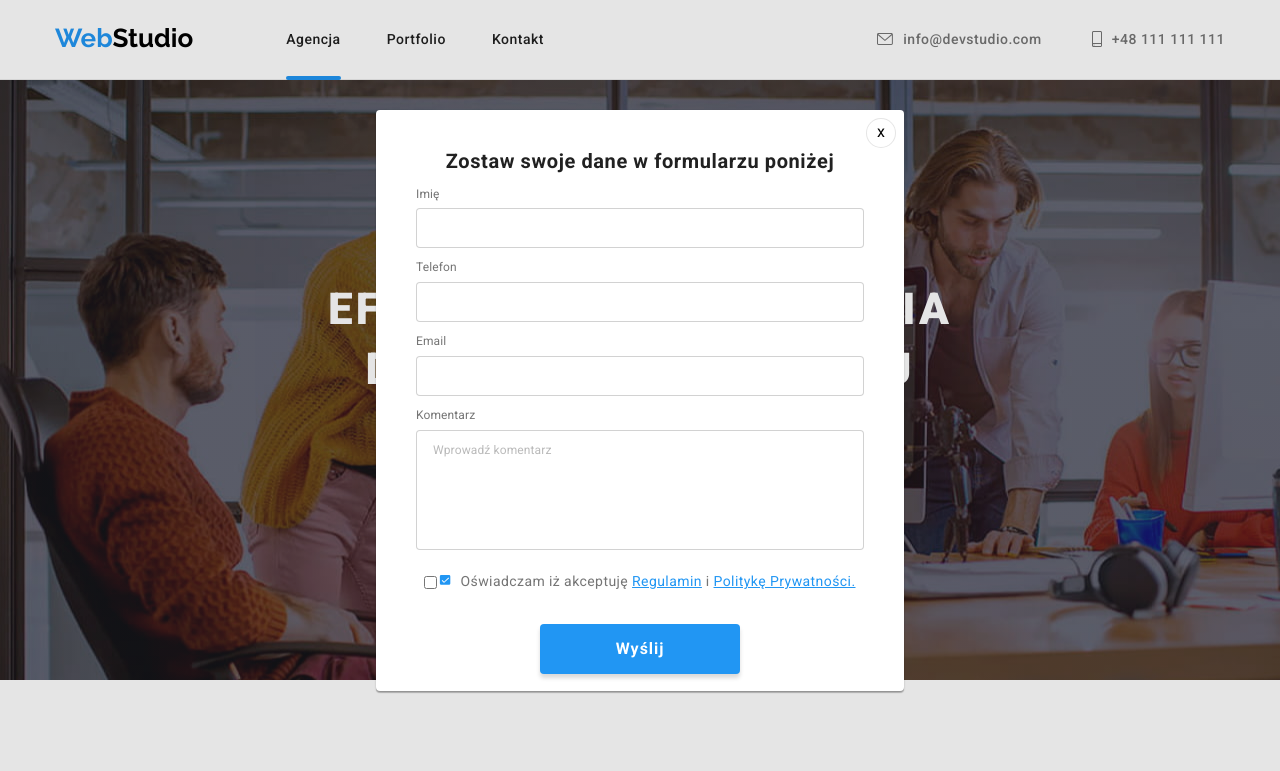
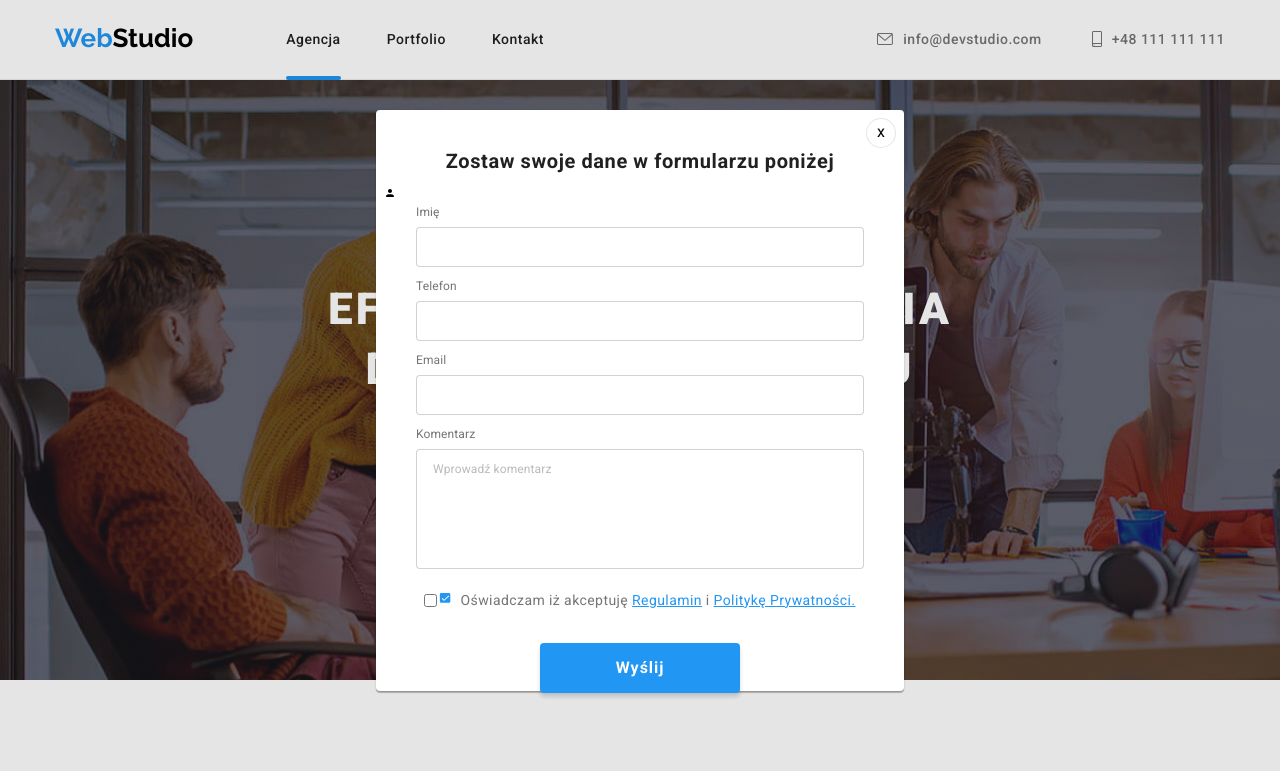
Before and after one commit to taaleksandra/goit-markup-hw-06, a plain HTML site: page index.html in a window 1280 px wide. Both pictures are taken after a click on the button "Zamów usługę". Shown: the top 771 px of the page. Drawn offline with nearby package versions, Linux system fonts and the light colour scheme.

Commit message:
modal form styles

```diff
--- a/index.html
+++ b/index.html
@@ -371,6 +371,9 @@
         <button type="button" class="close-btn" data-modal-close>x</button>
         <h3>Zostaw swoje dane w formularzu poniżej</h3>
         <form class="modal-form" name="contact-form" autocomplete="on">
+          <svg width="12" height="12">
+            <use href="images/sprite-min.svg#icon-person-black"></use>
+          </svg>
           <label>
             <span>Imię</span>
             <input
@@ -407,12 +410,9 @@
           </label>
           <label class="modal-form-checkbox">
             <input type="checkbox" name="statute_acceptation" required />
-            <svg width="16" height="15">
-              <use
-                href="images/sprite-min.svg#icon-icon-check"
-                width="16"
-                height="15"
-              ></use>
+            <div class="modal-form-checkbox-unchecked"></div>
+            <svg width="16" height="15" class="modal-form-checkbox-checked">
+              <use href="images/sprite-min.svg#icon-icon-check"></use>
             </svg>
             <span
               >Oświadczam iż akceptuję
```
Also changed, not shown: css/styles.css (+8 -0 lines).
